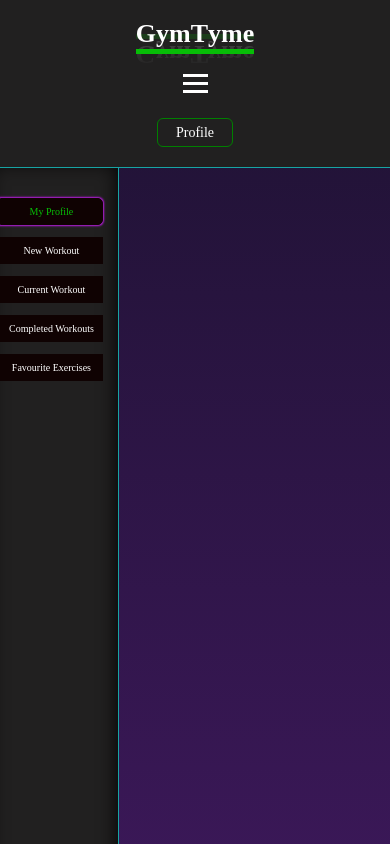
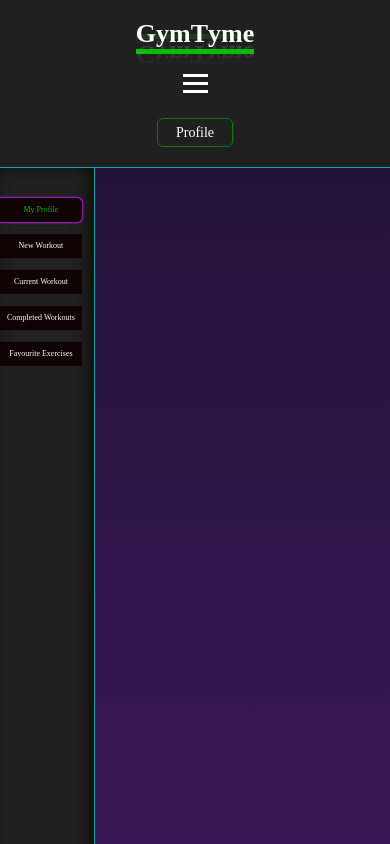
Before and after one commit to Satokii/gymtyme, a React (Vite) app: page /profile in a window 390 px wide. Shown: the top 844 px of the page. Built offline with nearby package versions, Linux system fonts and the light colour scheme; a web font is replaced by a local one.

Commit message:
style: reduced width of profile nav menu further for smaller screens

```diff
--- a/src/styles/profile/profile.css
+++ b/src/styles/profile/profile.css
@@ -100,41 +100,41 @@
 
 @media screen and (max-width: 426px) {
     .profile--nav {
-        padding-right: 15px;
+        padding-right: 12px;
     }
     .profile--nav-list {
         gap: 12px;
         margin-top: 30px;
-        font-size: 10px;
-    }
-    .profile--nav-list li {
-        padding: 5px 8px;
-    }
-}
-
-@media screen and (max-width: 376px) {
-    .profile--nav {
-        padding-right: 12px;
-    }
-    .profile--nav-list {
-        gap: 10px;
-        margin-top: 20px;
-        font-size: 9px;
+        font-size: 8px;
     }
     .profile--nav-list li {
         padding: 5px 6px;
     }
 }
 
-@media screen and (max-width: 330px) {
+@media screen and (max-width: 376px) {
     .profile--nav {
         padding-right: 10px;
     }
     .profile--nav-list {
-        gap: 8px;
-        font-size: 8px;
+        gap: 10px;
+        margin-top: 20px;
+        font-size: 7px;
     }
     .profile--nav-list li {
-        padding: 3px 6px;
+        padding: 3px 4px;
     }
 }
+
+@media screen and (max-width: 330px) {
+    .profile--nav {
+        padding-right: 8px;
+    }
+    .profile--nav-list {
+        gap: 8px;
+        font-size: 6px;
+    }
+    .profile--nav-list li {
+        padding: 2px 3px;
+    }
+}
```
